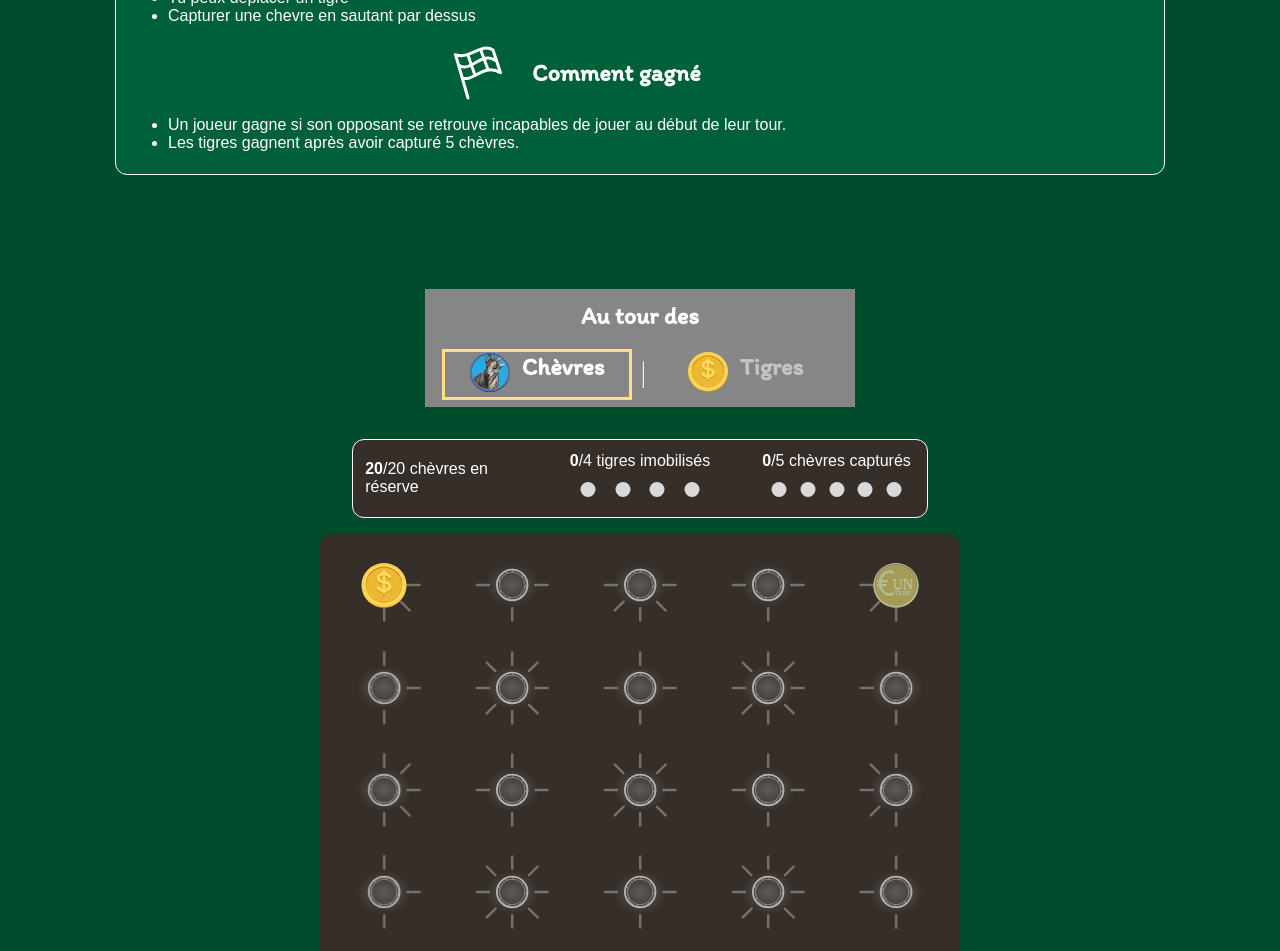
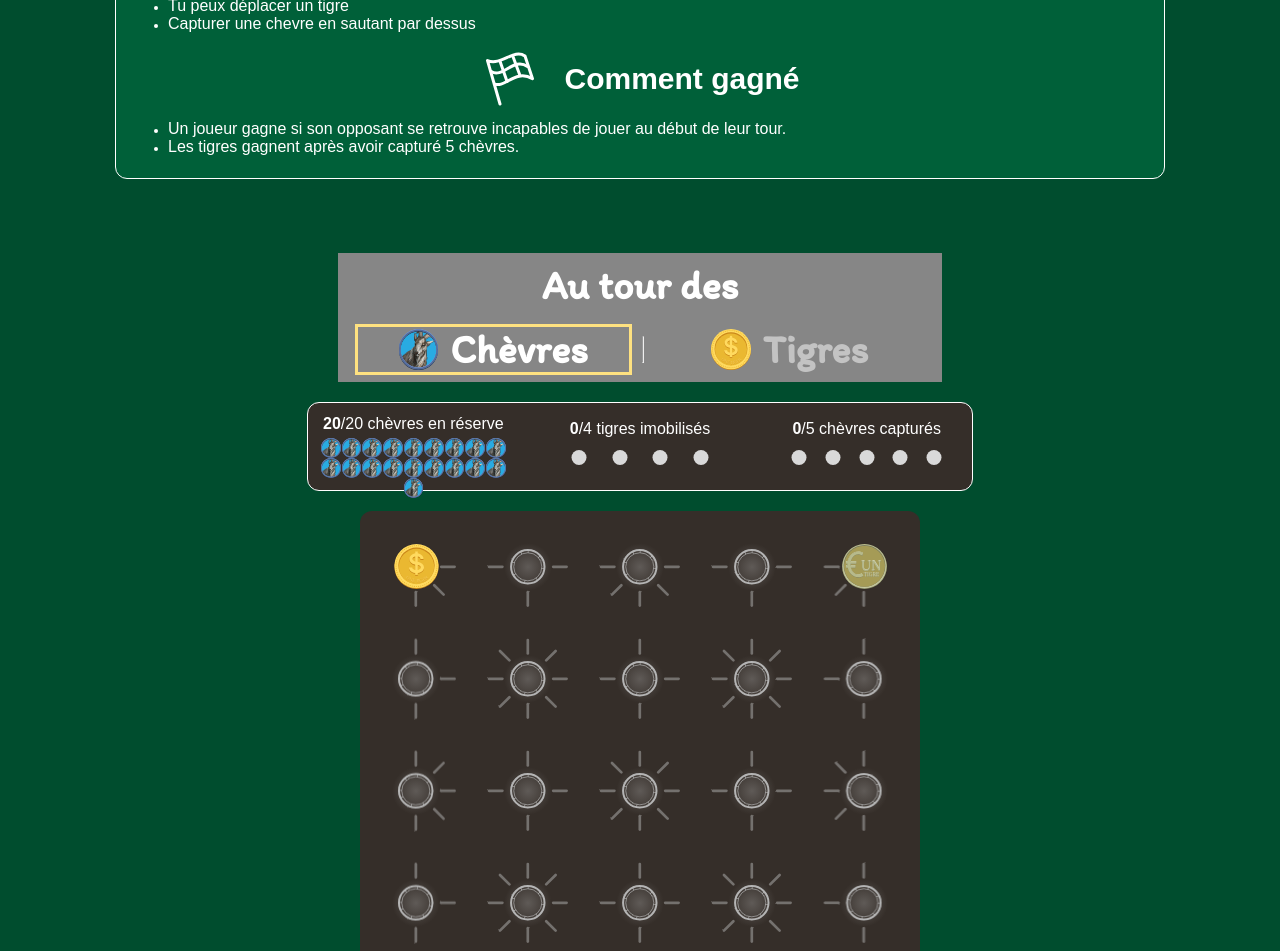
Before and after one commit to raphaellabbelatreille/Bagh_Chal, a plain HTML site: page index.html in a window 1280 px wide. Shown: the part 707-1658 px from the top of the page. Drawn offline with Linux system fonts and the light colour scheme.

Commit message:
Ajutement de la taille de tout..., [CSS] typo, plateau et scorboard

```diff
--- a/game/Game.js
+++ b/game/Game.js
@@ -232,6 +232,12 @@ export class Game {
     }
 
     initialiserScore(){
+        this.refReservesChevre = document.getElementById("indiquateur_chevres_reserves")
+        this.refReservesChevre.textContent= this.RESERVE_CHEVRE;
+        for (let index = 1; index < 20; index++) {
+            document.getElementById("chevre_reserve_"+index).src = "img/Chevre/Male.svg"
+        }
+
         this.scoreChevreCapturer = 0
         this.refScoreChevreCapturer = document.getElementById("indiquateur_tigres_scores")
         this.refScoreChevreCapturer.textContent= this.scoreChevreCapturer;
@@ -246,9 +252,6 @@ export class Game {
                 document.getElementById("tigres_imobile_"+index).src = "img/Circle.svg"
         }
 
-        this.refReservesChevre = document.getElementById("indiquateur_chevres_reserves")
-        this.refReservesChevre.textContent= this.RESERVE_CHEVRE;
-
         document.getElementById("banderole_victoire").classList.add("cache")
         document.getElementById("banderole_titre").innerHTML = ""
         document.getElementById("banderole_texte").innerHTML = ""
@@ -260,7 +263,10 @@ export class Game {
     }
 
     decrementerReserveChevre(nbrChevreEnJeu){
-        this.refReservesChevre.textContent = this.RESERVE_CHEVRE - nbrChevreEnJeu
+        this.refReservesChevre.textContent = this.RESERVE_CHEVRE - nbrChevreEnJeu;
+        document.getElementById("chevre_reserve_"+nbrChevreEnJeu).src = ""
+        //document.getElementById("chevre_reserve_"+nbrChevreEnJeu).width = "7px"
+
     }
 }
 
--- a/index.html
+++ b/index.html
@@ -39,44 +39,44 @@
                         </a>
                         <div class="au_debut post-it">
                             <div class="tete">
-                                <h2>Au début de la partie</h2>
+                                <h3>Au début de la partie</h3>
                             </div>
                             <ul>
-                                <li>Les 4 tigres sont placé dans les coin du plateau.</li>
-                                <li>les 20 chèvres commencent dans la réserve.</li>
-                                <li>Les chèvres commencent en premier, suivi des tigres.</li>
+                                <li><p>Les 4 tigres sont placé dans les coin du plateau.</p></li>
+                                <li><p>les 20 chèvres commencent dans la réserve.</p></li>
+                                <li><p>Les chèvres commencent en premier, suivi des tigres.</p></li>
                             </ul>
                             <p>Pour déplacé un jeton, place le sur un noeud adjacent qui est vide de facon à suivre les lignes.</p>
                         </div>
                         <div class="au_chevre post-it">
                             <div class="tete">
                                 <img src="img/Chevre/Male.svg">
-                                <h2>Durant le tour des chêvres</h2>
+                                <h3>Durant le tour des chêvres</h3>
                             </div>
                             <ul>
-                                <li>Si il y a encore des chevres en réserve, place en une sur un des noeuds vides</li>
-                                <li>Sinon, déplace une des chevres.</li>
+                                <li><p>Si il y a encore des chevres en réserve, place en une sur un des noeuds vides</p></li>
+                                <li><p>Sinon, déplace une des chevres.</p></li>
                             </ul>
 
                         </div>
                         <div class="au_tigre post-it">
                             <div class="tete">
                                 <img src="img/Tigre/USD.svg">
-                                <h2>Durant le tour des tigres</h2>
+                                <h3>Durant le tour des tigres</h3>
                             </div>
                             <ul>
-                                <li>Tu peux déplacer un tigre</li>
-                                <li>Capturer une chevre en sautant par dessus</li>
+                                <li><p>Tu peux déplacer un tigre</p></li>
+                                <li><p>Capturer une chevre en sautant par dessus</p></li>
                             </ul>
                         </div>
                         <div class="au_trophée post-it">
                             <div class="tete">
                                 <img src="img/Drapeau.svg">
-                                <h2>Comment gagné</h2>
+                                <h3>Comment gagné</h3>
                             </div>
                             <ul>
-                                <li>Un joueur gagne si son opposant se retrouve incapables de jouer au début de leur tour.</li>
-                                <li>Les tigres gagnent après avoir capturé 5 chèvres.</li>
+                                <li><p>Un joueur gagne si son opposant se retrouve incapables de jouer au début de leur tour.</li>
+                                <li><p>Les tigres gagnent après avoir capturé 5 chèvres.</p></li>
                             </ul>
                         </div>
                     </div>
@@ -103,6 +103,33 @@
                 <div class="scoreBoard">
                     <div class="indiquateur_chevres_reserves">
                         <p><strong id="indiquateur_chevres_reserves">20</strong>/20 chèvres en réserve</p>
+                        <div class="containeur_liste">
+                            <div class="liste">
+                                <img id="chevre_reserve_1" src="img/Chevre/Male.svg">
+                                <img id="chevre_reserve_2" src="img/Chevre/Male.svg">
+                                <img id="chevre_reserve_3" src="img/Chevre/Male.svg">
+                                <img id="chevre_reserve_4" src="img/Chevre/Male.svg">
+                                <img id="chevre_reserve_5" src="img/Chevre/Male.svg">
+                                <img id="chevre_reserve_6" src="img/Chevre/Male.svg">
+                                <img id="chevre_reserve_7" src="img/Chevre/Male.svg">
+                                <img id="chevre_reserve_8" src="img/Chevre/Male.svg">
+                                <img id="chevre_reserve_9" src="img/Chevre/Male.svg">
+                                <img id="chevre_reserve_10" src="img/Chevre/Male.svg">
+                            </div>
+                            <div class="liste">
+                                <img id="chevre_reserve_11" src="img/Chevre/Male.svg">
+                                <img id="chevre_reserve_12" src="img/Chevre/Male.svg">
+                                <img id="chevre_reserve_13" src="img/Chevre/Male.svg">
+                                <img id="chevre_reserve_14" src="img/Chevre/Male.svg">
+                                <img id="chevre_reserve_15" src="img/Chevre/Male.svg">
+                                <img id="chevre_reserve_16" src="img/Chevre/Male.svg">
+                                <img id="chevre_reserve_17" src="img/Chevre/Male.svg">
+                                <img id="chevre_reserve_18" src="img/Chevre/Male.svg">
+                                <img id="chevre_reserve_19" src="img/Chevre/Male.svg">
+                                <img id="chevre_reserve_20" src="img/Chevre/Male.svg">
+                            </div>
+                        </div>
+
                     </div>
                     <div class="indiquateur_tigres_imobilise">
                         <p><strong id="indiquateur_tigres_imobilise">0</strong>/4 tigres imobilisés</p>
--- a/style/base/_page_jeu.scss
+++ b/style/base/_page_jeu.scss
@@ -11,14 +11,13 @@ main.page_jeu{
     gap:50px;
     .section_game {
         width:100%;
-        max-height: 95vh;
         display: flex;
         margin: auto;
         margin-top:2em ;
         margin-bottom:2em ;
         justify-content: space-around;
         flex-direction: column;
-        padding: auto;
+        gap:20px;
         .banniere {
             //height:55px;
             //width: 80vw;//615px;
@@ -30,15 +29,12 @@ main.page_jeu{
             align-self: stretch;
             flex-wrap: wrap;
             margin: auto;
-            margin-top: 2em;
-            margin-bottom: 2em;
-
             background: #868686;
             /*.replis_droite, .replis_gauche {
                 margin-top: auto;
             }*/
             .tour {
-                margin: 0.5em auto 0.5em;
+                margin: 0.2em auto 0.2em;
                 width: 100%;
                 text-align: center;
             }
@@ -67,6 +63,7 @@ main.page_jeu{
                     display: flex;
                     justify-content: center;
                     text-align: center;
+                    align-items: center;
                     gap: 12px;
                     &.CURRENT {
                         color:var(--couleurTexte);
@@ -80,6 +77,7 @@ main.page_jeu{
             }
         }
         .scoreBoard {
+            width: 50%;
             margin: auto;
             display: flex;
             flex-direction: row;
@@ -97,14 +95,15 @@ main.page_jeu{
                 gap: 5px;
                 width:30%;
             }
-            .indiquateur_chevres_reserves{
 
-            }
-            .indiquateur_tigres_imobilise, .indiquateur_tigres_scores {
+            .indiquateur_chevres_reserves, .indiquateur_tigres_imobilise, .indiquateur_tigres_scores {
+                width:40%;
                 .liste {
                     display: flex;
                     align-items: center;
                     justify-content: space-evenly;
+                    flex-direction: row;
+                    flex-wrap: wrap;
                     width:100%;
                     height: 30px;
                     img {
@@ -113,7 +112,22 @@ main.page_jeu{
                     }
                 }
             }
-            @media (min-width) {
+            .indiquateur_chevres_reserves{
+                .containeur_liste{
+                    width:100%;
+
+                }
+                .liste {
+                    flex-direction: row;
+                    height: auto;
+                    max-height: 20px;
+                    img {
+                        max-width:20px;
+                        max-height:20px;
+                    }
+                }
+            }
+            @media (min-width:1000px) {
                 .indiquateur_tigres_imobilise, .indiquateur_tigres_scores {
                     .liste {
                         img {
@@ -127,24 +141,26 @@ main.page_jeu{
         }
         .board_gazon {
             margin: auto;
-            width: 80vh;
+            width: 90%;
+            height: 90vw;
+            /*width: 80vh;
             height: 80vh;
             max-width: 80vw;
 
-            max-height: 80vw;
+            max-height: 80vw;*/
             display: flex;
             flex-direction: column;
             justify-content: space-around;
             position: relative;
-            margin-top: 1em;
-            margin-bottom: 1em;
-
             border-radius: 12px;
             //border: 4px solid var(--couleurFondBoard);
             background: var(--couleurFondBoard);
             @media (min-width:1000px) {
-                max-width: 900px;
-                max-height: 900px;
+                width: 900px;
+                height: 900px;
+                max-width: 70vh;
+
+                max-height: 70vh;
             }
             .row {
 
--- a/style/base/_slider_resume_instruction.scss
+++ b/style/base/_slider_resume_instruction.scss
@@ -44,7 +44,7 @@ main.page_jeu{
         gap:0px;
         .section_resume {
             position: absolute;
-            top: 20vh;
+            top: 40vh;
             left:0px;
             transition: transform 0.5s cubic-bezier(0.77,0.2,0.05,1.0);
             //transform: translate(-100%, 0);
--- a/style/base/_typographie.scss
+++ b/style/base/_typographie.scss
@@ -9,9 +9,9 @@ body {
     font-family: "Instrument Sans", sans-serif;
     margin: 0px;
     @include fontSize(12px);
-    @media (min-width:1000px) {
+    /*@media (min-width:1000px) {
         @include fontSize(16px);
-    }
+    }*/
 }
 h1, h2 {
     font-family: "Itim", cursive;
@@ -20,25 +20,25 @@ h3, p, span , small {
     font-family: "Instrument Sans", sans-serif;
 }
 h1 {
-    @include fontSize(36px);
+    @include fontSize(56px);
     @media (min-width:1000px) {
         @include fontSize(36px);
     }
 }
 h2 {
-    @include fontSize(20px);
+    @include fontSize(40px);
     @media (min-width:1000px) {
-        @include fontSize(24px);
+        @include fontSize(40px);
     }
 }
 h3 {
-    @include fontSize(16px);
+    @include fontSize(30px);
     @media (min-width:1000px) {
-        @include fontSize(20px);
+        @include fontSize(30px);
     }
 }
 p, span {
-    @include fontSize(14px);
+    @include fontSize(24px);
     @media (min-width:1000px) {
         @include fontSize(16px);
     }
@@ -48,8 +48,8 @@ a {
     text-decoration: none;
 }
 small {
-    @include fontSize(12px);
+    @include fontSize(18px);
     @media (min-width:1000px) {
-        @include fontSize(14px);
+        @include fontSize(20px);
     }
 }
--- a/style/style.scss
+++ b/style/style.scss
@@ -22,9 +22,11 @@
     @return #{$remSize}rem;
 }
 @mixin fontSize($size) {
+    font-size: calculateRem($size);
     font-size: $size;
-    font-size: calculateRem($size)
 }
+
+
 
 
 /* SECTION PARTAGÉ ENTRE lES DEUX PAGES*/
@@ -56,7 +58,7 @@ footer {
 @import "base/slider_resume_instruction";
 
 /* TRUC RÉCURENT */
-// bouton rond
+// bouton rond (peut autant être un <btn> que un <a>
 .btn_bulle {
     appearance: none;
     display: inline-flex;
@@ -73,6 +75,7 @@ footer {
     max-height:35px;
     min-width:150px;
     margin: auto;
+    color: var(--couleurTexte);
     .svg_bulle {
 
     }
@@ -90,7 +93,7 @@ footer {
 
     align-items: center;
     h2 {
-        width: 300px;
+        min-width: 300px;
     }
     img, svg {
         max-width: 70px;
```
Also changed, not shown: img/Circle _small.svg (added), style/style.css, 1 other file.
